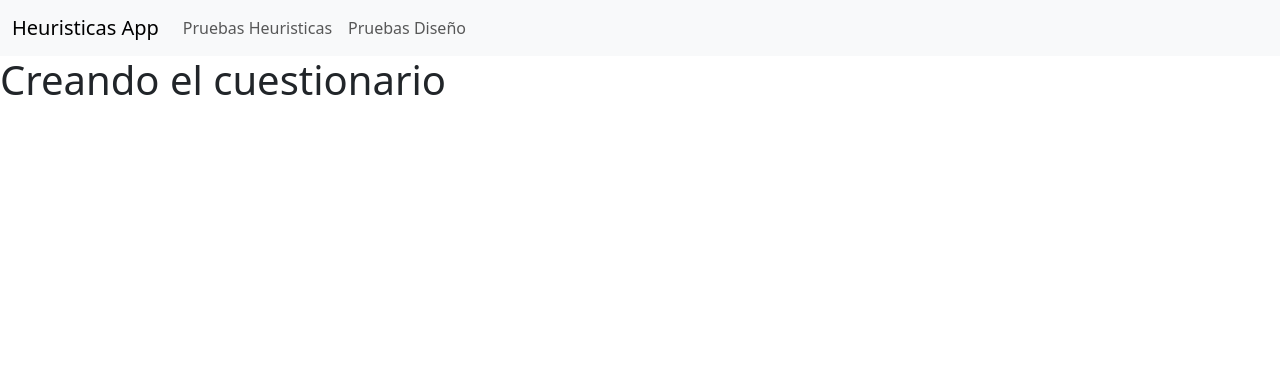
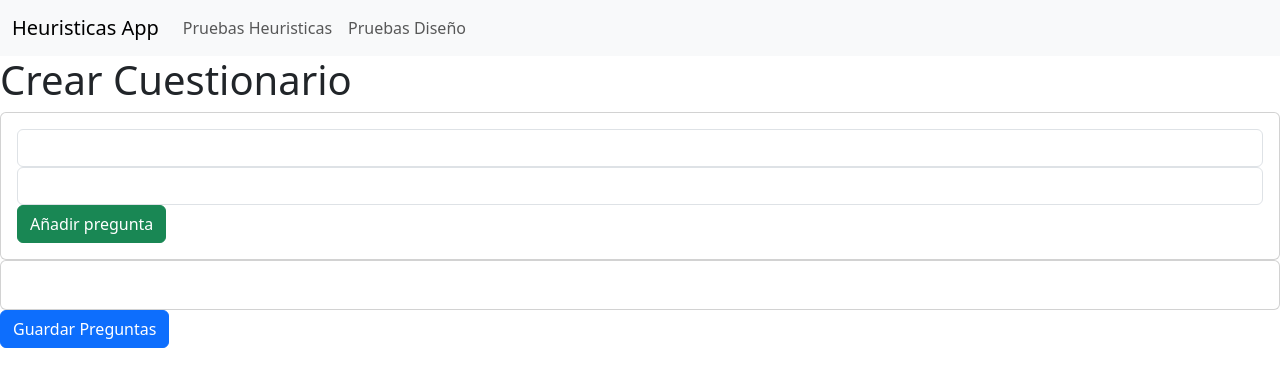
Before and after one commit to alejandra231808/usability-front, a Vue app: page /o/1/cuestionario in a window 1280 px wide. Shown: the top 386 px of the page. Built offline with nearby package versions, Linux system fonts and the light colour scheme.

Commit message:
se añadio el cuestionario de preguntas de seleccion only

```diff
--- a/src/views/DesingTestQuestionary.vue
+++ b/src/views/DesingTestQuestionary.vue
@@ -1,16 +1,70 @@
 <script setup>
-import { onMounted } from 'vue'
+import { onMounted, ref } from 'vue'
 import { useRoute } from 'vue-router'
 const route = useRoute();
 
+const questionList = ref([]);
 onMounted(() => {
     console.log(route.params.ownerId);
+    console.log(questionList);
 });
+const question = ref({
+    title: '',
+    description: ''
+})
+
+function addTodo() {
+    console.log(question.value);
+    questionList.value.push(question.value);
+    question.value = { title: '', description: '' };
+    console.log(questionList.value);
+}
+function removeQuestion(question) {
+    console.log(question.value);
+}
+function updateQuestion(question) {
+    console.log(question.value);
+    console.log("actualizar esta", question.value)
+
+}
 
 </script>
-
 <template>
     <main>
-        <h1>Creando el cuestionario</h1>
+        <h1>Crear Cuestionario</h1>
+        <div class="card">
+            <div class="card-body">
+                <form @submit.prevent="addTodo">
+                    <input type="text" class="form-control" v-model="question.title">
+                    <input type="text" class="form-control" v-model="question.description">
+                    <button class="btn btn-success">Añadir pregunta</button>
+                </form>
+            </div>
+        </div>
+
+        <div class="card">
+            <div class="card-body">
+                <ul>
+                    <div v-for="question in questionList" :key="question.id">
+                        <div class="card mt-3">
+                            <div class="card-header">
+                                <h5>{{ question.title }}</h5>
+                            </div>
+                            <div class="card-body ">
+                                <p>{{ question.description }}</p>
+                                <p>La pregunta sera respondida con si y no</p>
+
+                                <button class="btn btn-primary m-3" @click="updateQuestion(question)">Editar
+                                    Pregunta</button>
+                                <button class="btn btn-danger " @click="removeQuestion(question)">Eliminar Pregunta</button>
+                            </div>
+                        </div>
+                    </div>
+                </ul>
+            </div>
+        </div>
+        <div>
+            <button class="btn btn-primary">Guardar Preguntas</button>
+        </div>
     </main>
 </template>
```
